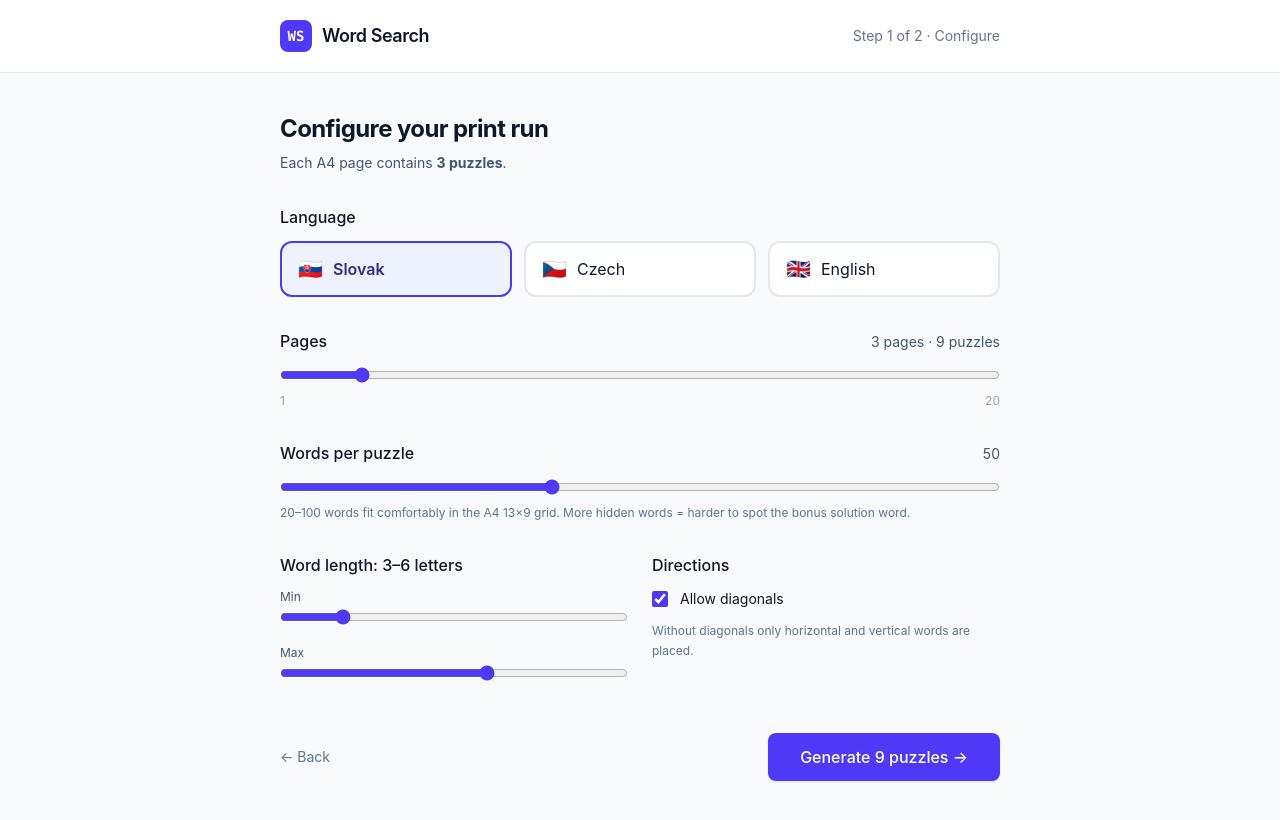
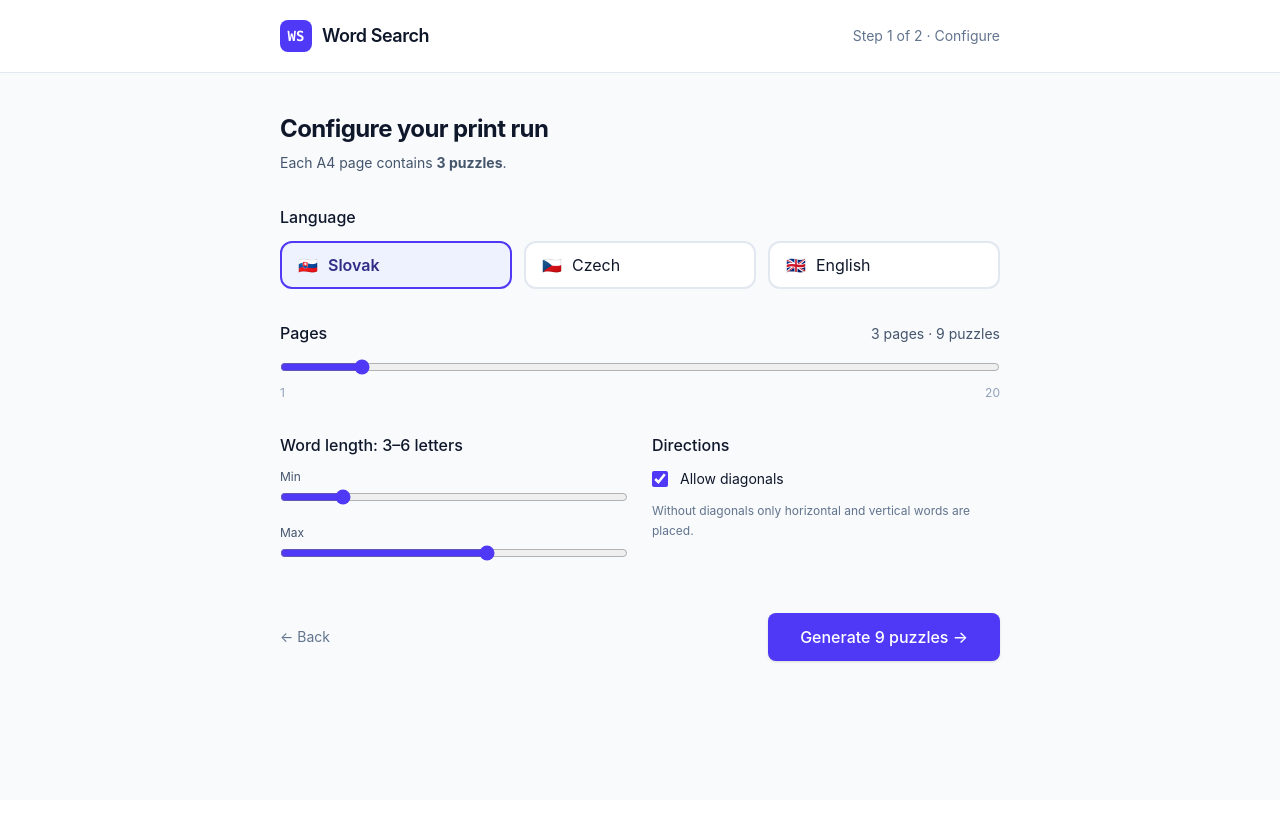
Before and after one commit to JakubBlunar/word-search-generator, a Next.js app: page /configure in a window 1280 px wide. Built offline with nearby package versions, Linux system fonts and the light colour scheme.

Commit message:
improve layout and print page

```diff
--- a/app/configure/page.tsx
+++ b/app/configure/page.tsx
@@ -36,7 +36,7 @@ function ConfigureApp() {
   const initialLang: Lang = inLangs(langParam) ? langParam : 'sk'
   const [lang, setLang] = useState<Lang>(initialLang)
   const [pages, setPages] = useState(3)
-  const [wordsPerPuzzle, setWordsPerPuzzle] = useState(50)
+
   const [minLength, setMinLength] = useState(3)
   const [maxLength, setMaxLength] = useState(6)
   const [diagonals, setDiagonals] = useState(true)
@@ -45,7 +45,6 @@ function ConfigureApp() {
     const params = new URLSearchParams({
       lang,
       pages: String(pages),
-      words: String(wordsPerPuzzle),
       minLength: String(minLength),
       maxLength: String(Math.max(maxLength, minLength)),
       diagonals: String(diagonals),
@@ -100,8 +99,10 @@ function ConfigureApp() {
                     onChange={() => setLang(code)}
                     className="sr-only"
                   />
-                  <span className="text-xl">{LANGUAGE_META[code].flag}</span>
-                  <span>{LANGUAGE_META[code].label}</span>
+                  <span className="grid h-5 place-items-center leading-none">
+                    {LANGUAGE_META[code].flag}
+                  </span>
+                  <span className="leading-none">{LANGUAGE_META[code].label}</span>
                 </label>
               ))}
             </div>
@@ -126,26 +127,6 @@ function ConfigureApp() {
               <span>1</span>
               <span>20</span>
             </div>
-          </fieldset>
-
-          <fieldset>
-            <div className="mb-3 flex items-baseline justify-between">
-              <legend className="font-medium">Words per puzzle</legend>
-              <span className="text-sm text-slate-600">{wordsPerPuzzle}</span>
-            </div>
-            <input
-              type="range"
-              min={20}
-              max={100}
-              step={5}
-              value={wordsPerPuzzle}
-              onChange={(e) => setWordsPerPuzzle(Number(e.target.value))}
-              className="w-full accent-indigo-600"
-            />
-            <p className="mt-1 text-xs text-slate-500">
-              20–100 words fit comfortably in the A4 13×9 grid.
-              More hidden words = harder to spot the bonus solution word.
-            </p>
           </fieldset>
 
           <fieldset className="grid gap-6 sm:grid-cols-2">
--- a/app/print.css
+++ b/app/print.css
@@ -83,7 +83,7 @@
   flex: 1 1 auto;
   min-width: 0;
   font-size: 8mm;
-  line-height: 1.5;
+  line-height: 1.2;
   overflow-wrap: break-word;
   columns: 1;
   column-gap: 2mm;
```
